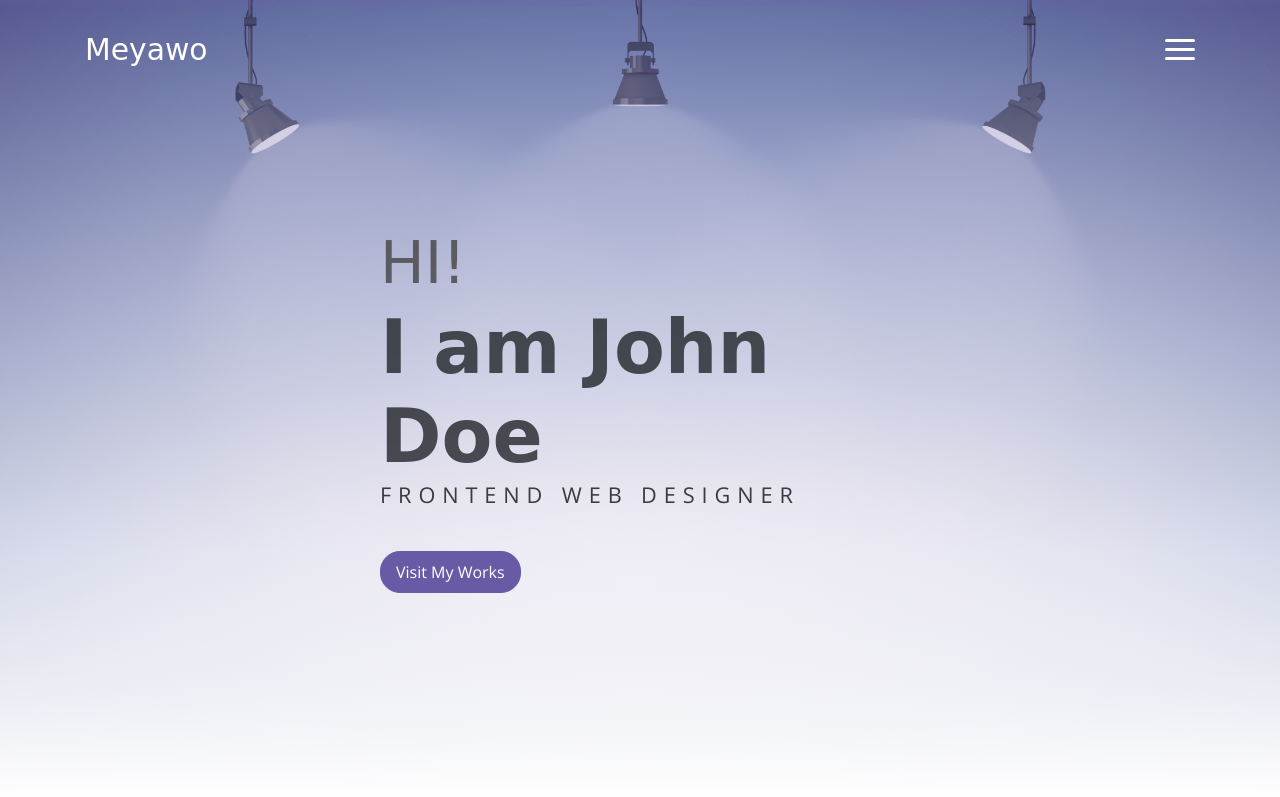
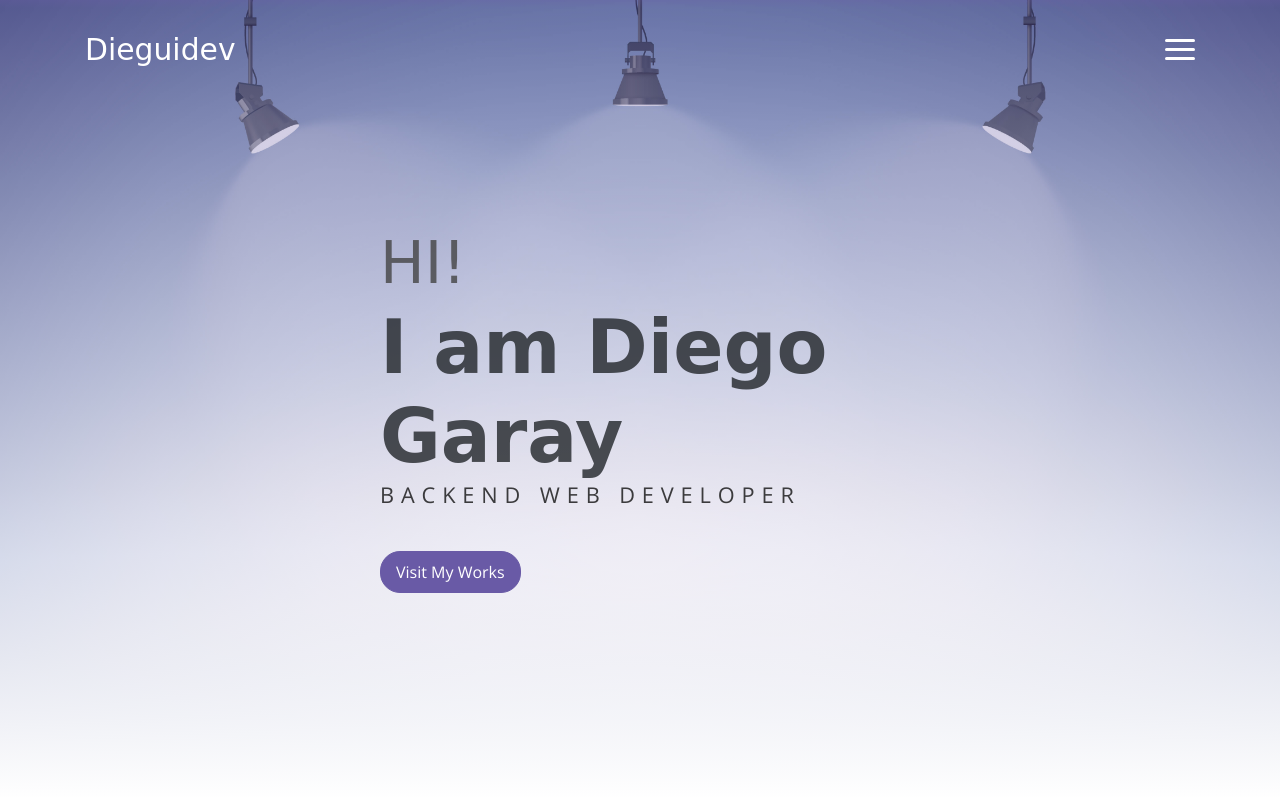
Before and after one commit to Dieguidev/Dieguidev.github.io, a plain HTML site: page index.html in a window 1280 px wide. Shown: the top 797 px of the page. Drawn offline with nearby package versions, Linux system fonts and the light colour scheme; a web font is replaced by a local one.

Commit message:
Realizando cambios

```diff
--- a/index.html
+++ b/index.html
@@ -5,7 +5,7 @@
     <meta name="viewport" content="width=device-width, initial-scale=1, shrink-to-fit=no">
     <meta name="description" content="Start your development with Meyawo landing page.">
     <meta name="author" content="Devcrud">
-    <title>Meyawo Landing page | Free Bootstrap 4.3.x landing page</title>
+    <title>Diego Garay</title>
     <!-- font icons -->
     <link rel="stylesheet" href="assets/vendors/themify-icons/css/themify-icons.css">
     <!-- Bootstrap + Meyawo main styles -->
@@ -16,7 +16,7 @@
     <!-- Page Navbar -->
     <nav class="custom-navbar" data-spy="affix" data-offset-top="20">
         <div class="container">
-            <a class="logo" href="#">Meyawo</a>
+            <a class="logo" href="#">Dieguidev</a>
             <ul class="nav">
                 <li class="item">
                     <a class="link" href="#home">Home</a>
@@ -54,9 +54,9 @@
         <div class="header-content container">
             <h1 class="header-title">
                 <span class="up">HI!</span>
-                <span class="down">I am John Doe</span>
+                <span class="down">I am Diego Garay</span>
             </h1>
-            <p class="header-subtitle">FRONTEND WEB DESIGNER</p>
+            <p class="header-subtitle">BACKEND WEB DEVELOPER</p>
 
             <button class="btn btn-primary">Visit My Works</button>
         </div>
```
